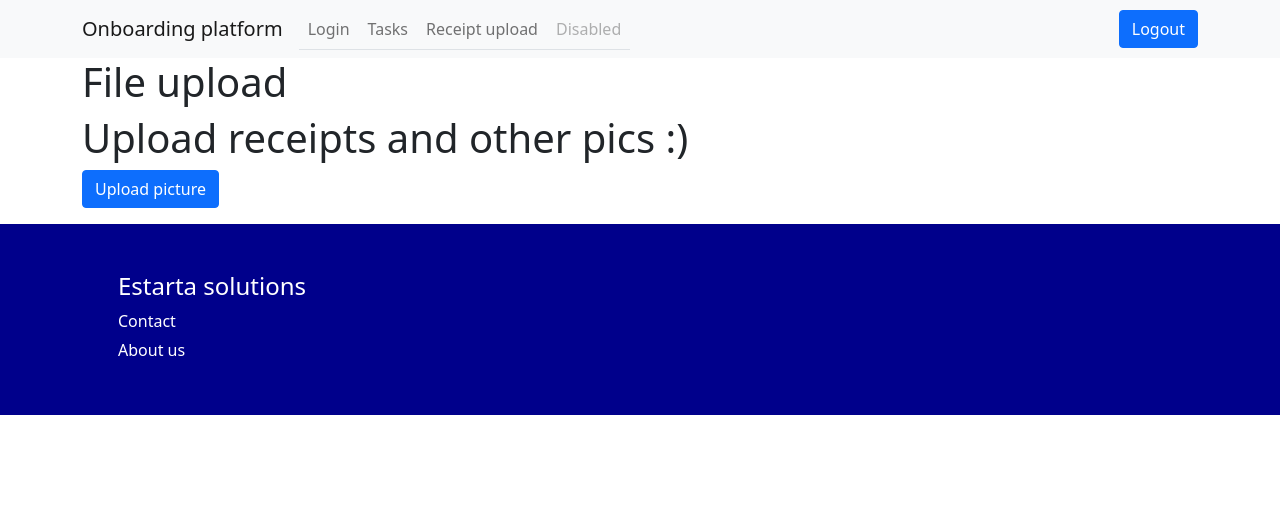
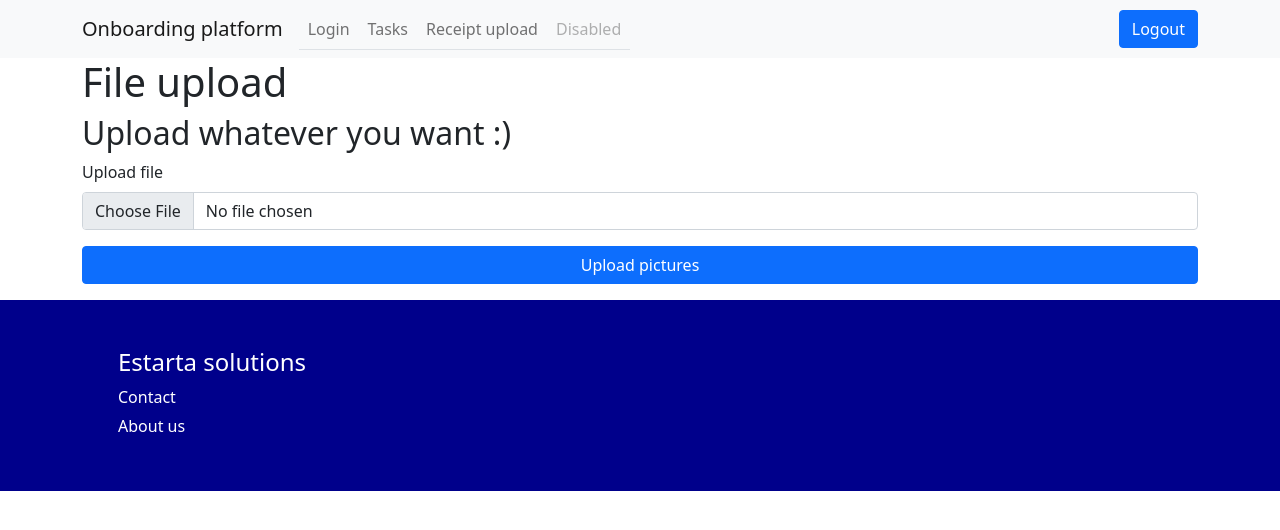
Before and after one commit to tonivuc/demoproject, a React (Create React App) app in the folder frontend/: page /file-upload in a window 1280 px wide. Shown: the top 530 px of the page. Built offline with nearby package versions, Linux system fonts and the light colour scheme.

Commit message:
Can select one file

```diff
--- a/frontend/src/components/fileUploadForm.jsx
+++ b/frontend/src/components/fileUploadForm.jsx
@@ -0,0 +1,42 @@
+import { useState } from "react";
+import { Button, Stack } from "react-bootstrap";
+import FileUploadInput from "./fileUploadInput";
+
+const FileUploadForm = () => {
+  const [selectedFile1, setSelectedFile1] = useState();
+
+  const updateSelectedFile1 = (selectedFile) => {
+    setSelectedFile1(selectedFile);
+  };
+
+  // On file upload (click the upload button)
+  const onFileUpload = () => {
+    console.log("onFileUpload");
+    // Create an object of formData
+    const formData = new FormData();
+
+    // Update the formData object
+    if (selectedFile1)
+      formData.append("myFile", selectedFile1, selectedFile1.name);
+
+    // Details of the uploaded file
+    console.log(selectedFile1);
+    console.log(formData);
+
+    // Request made to the backend api
+    // Send formData object
+    //sendFormData(formData);
+    //axios.post("api/uploadfile", formData);
+  };
+
+  return (
+    <Stack>
+      <FileUploadInput
+        onSelectedFileChange={updateSelectedFile1}
+      ></FileUploadInput>
+      <Button onClick={onFileUpload}>Upload pictures</Button>
+    </Stack>
+  );
+};
+
+export default FileUploadForm;
--- /dev/null
+++ b/frontend/src/components/fileUploadInput.jsx
@@ -0,0 +1,21 @@
+import { useState } from "react";
+import { Form } from "react-bootstrap";
+
+const FileUploadInput = (onSelectedFileChange) => {
+  console.log(onSelectedFileChange);
+  // On file select (from the pop up)
+  const onFileChange = (event) => {
+    console.log("OnFileChange");
+    // Update the state
+    onSelectedFileChange(event.target.files[0]);
+  };
+
+  return (
+    <Form.Group controlId="formFile" className="mb-3">
+      <Form.Label>Upload file</Form.Label>
+      <Form.Control type="file" onChange={onFileChange} />
+    </Form.Group>
+  );
+};
+
+export default FileUploadInput;
--- a/frontend/src/pages/fileUpload.jsx
+++ b/frontend/src/pages/fileUpload.jsx
@@ -1,10 +1,11 @@
 import Button from "react-bootstrap/Button";
+import FileUploadForm from "../components/fileUploadForm";
 
 function FileUploadPage() {
   return (
     <>
-      <h1>Upload receipts and other pics :)</h1>
-      <Button>Upload picture</Button>
+      <h2>Upload whatever you want :)</h2>
+      <FileUploadForm></FileUploadForm>
     </>
   );
 }
--- a/frontend/src/pages/tasks.jsx
+++ b/frontend/src/pages/tasks.jsx
@@ -1,7 +1,4 @@
-import LunchWishForm from "../components/old/lunchWishForm";
-import Container from "react-bootstrap/Container";
 import React, { useEffect } from "react";
-import LunchWishList from "../components/lunchWishList";
 import { useState } from "react";
 import axios from "axios";
 import ToDoForm from "../components/toDoForm";
```
